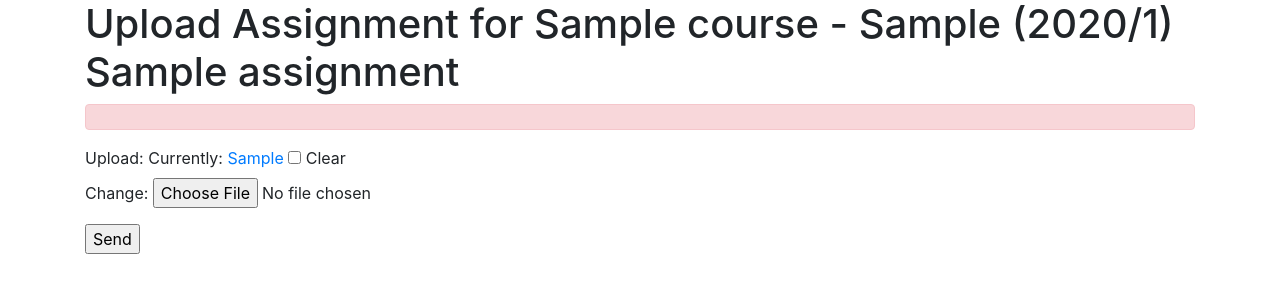
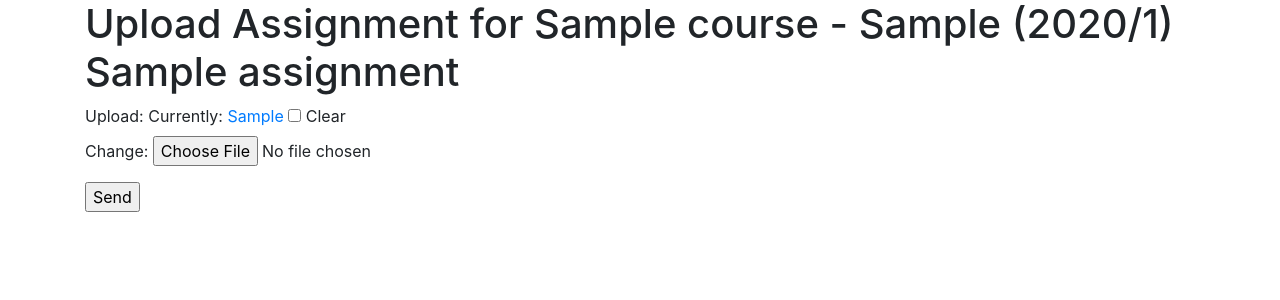
Before and after one commit to julianowick/mossweb, a Django app: page /plag/1/upload/ in a window 1280 px wide. Shown: the top 300 px of the page. Run offline with Django 3.2, Linux system fonts and the light colour scheme; tables that the repository leaves empty hold one stand-in row (values such as "Sample post"); some libraries are stand-ins or nearby versions.

Commit message:
Small fix to show altert only when an error message is issued.

```diff
--- a/plag/templates/plag/upload.html
+++ b/plag/templates/plag/upload.html
@@ -8,7 +8,7 @@
     {% csrf_token %}
     {% for field in form %}
         <div class="form-group">
-        <div class="alert alert-danger" role="alert">{{ field.errors }}</div>
+        {% if field.errors %}<div class="alert alert-danger" role="alert">{{ field.errors }}</div>{% endif %}
         {{ field.label_tag }} {{ field }}
         {% if field.help_text %}
         <small id="uploadHelp" class="form-text text-muted">{{ field.help_text|safe }}</small>
```
